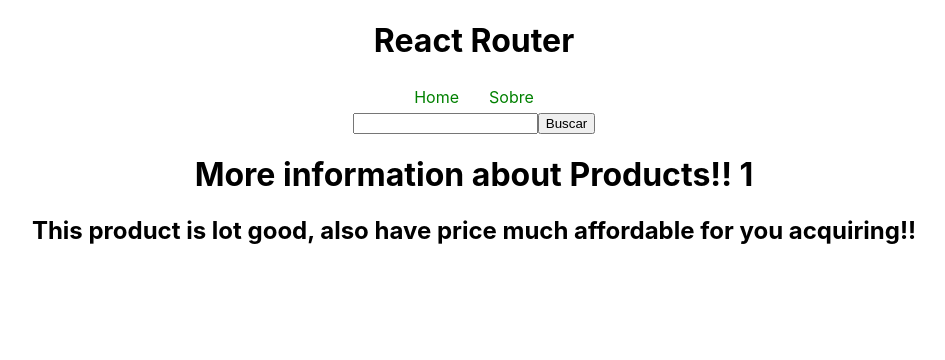
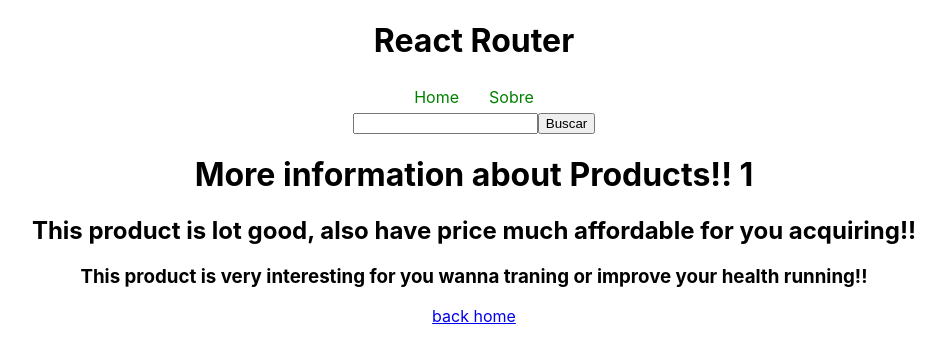
Before and after one commit to felipe-programador-18/MoreRouterdom, a React (Create React App) app in the folder more-router/: page /products/1/info in a window 1280 px wide. Shown: the top 360 px of the page, without its empty margins (166-1111 px from the left). Built offline with nearby package versions, Linux system fonts and the light colour scheme.

Commit message:
c29- adding link to adding some router to back home

```diff
--- a/more-router/src/pages/Info.js
+++ b/more-router/src/pages/Info.js
@@ -1,5 +1,5 @@
 import React from 'react'
-import { useParams } from 'react-router-dom'
+import { useParams ,Link } from 'react-router-dom'
 
 //remerber i can get data of id together work with useParams/
 const Info = () => {
@@ -10,6 +10,9 @@
 
         <h1>More information about Products!! {id} </h1>
          <h2>This product is lot good, also have price much affordable for you acquiring!!</h2>
+         <h3>This product is very interesting for you wanna traning or improve your health running!!</h3>
+         {/* adding link to practice and create new idea for evolving how developer !!!  */}
+         <Link to='/' > back home</Link>
     </div> )
 }
 
```
